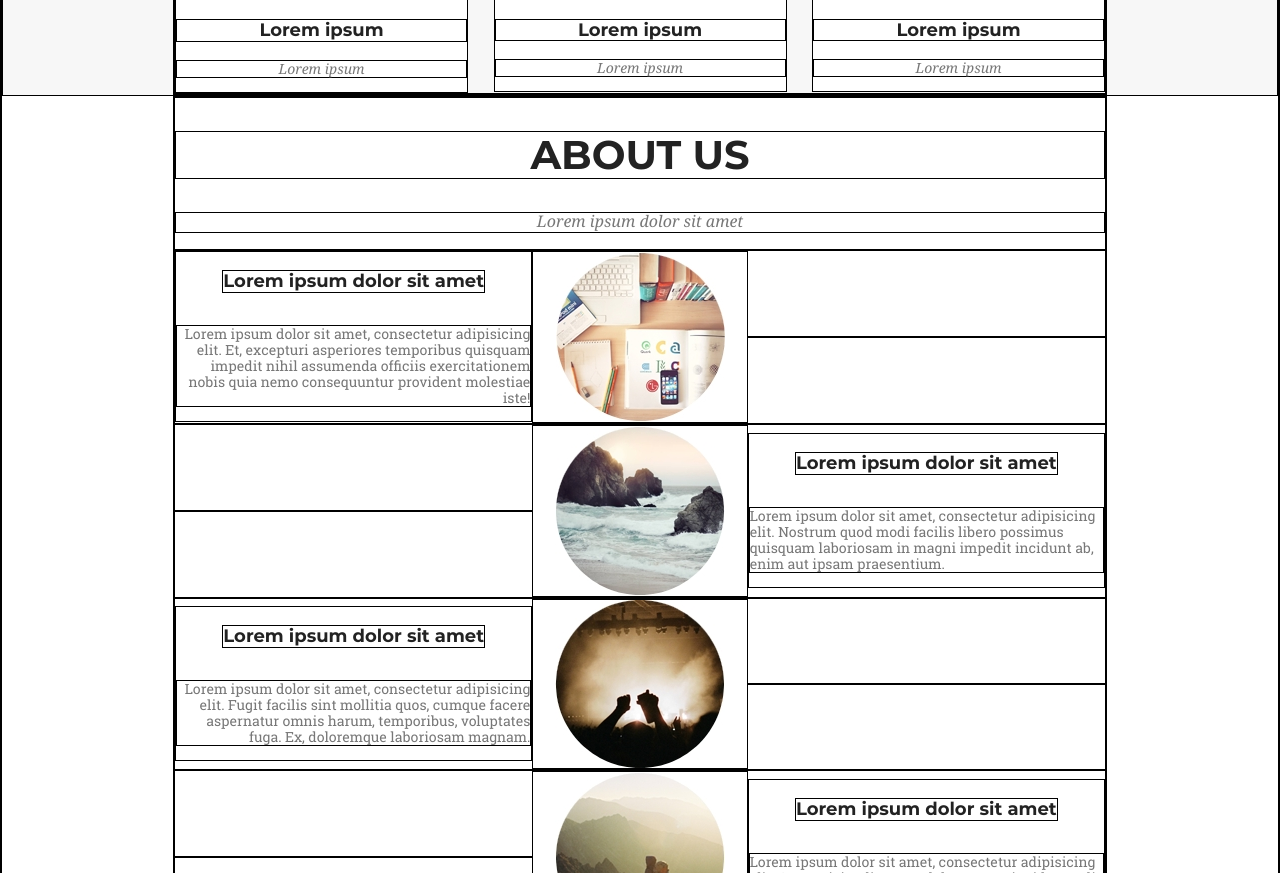
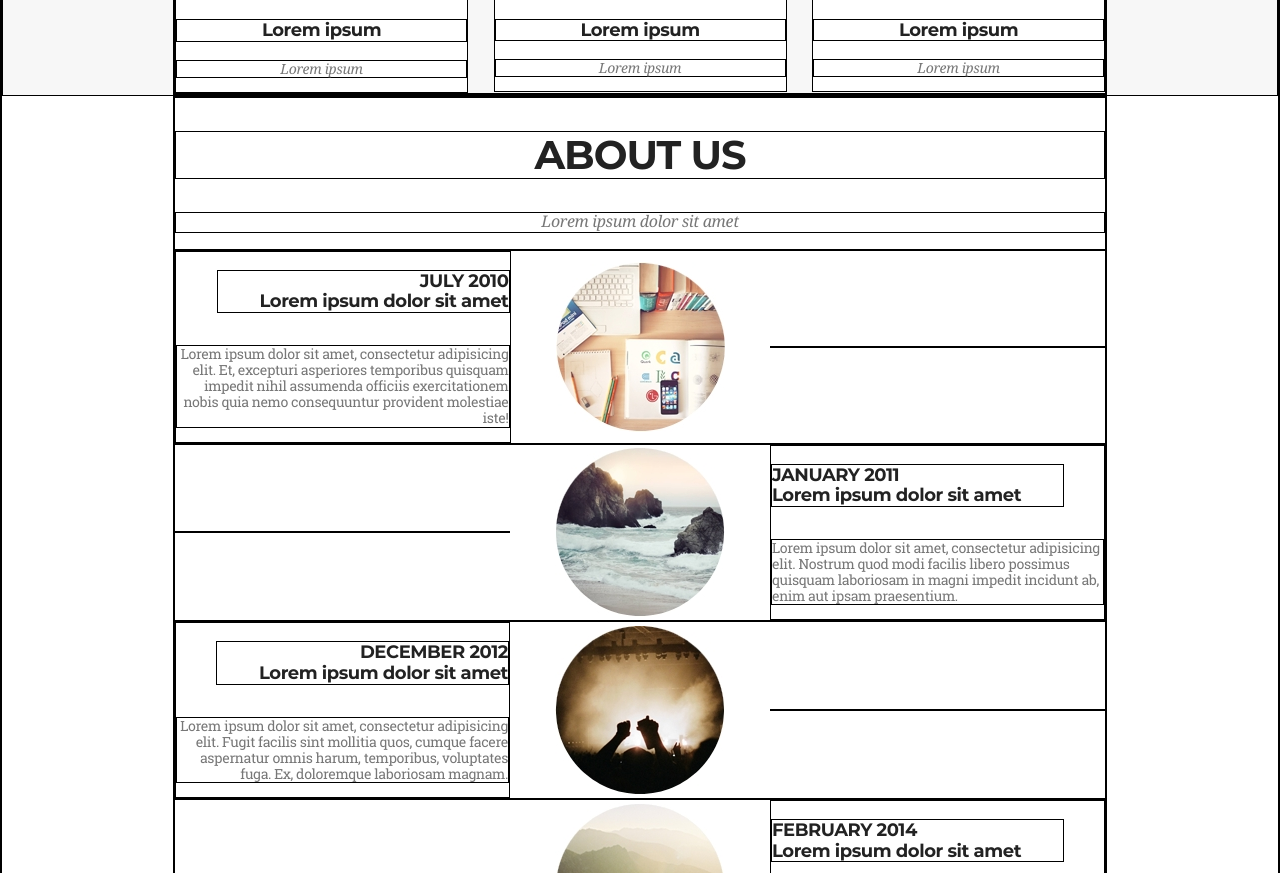
Before and after one commit to wodawodawoda/7-7, a website: page index.html in a window 1280 px wide. Shown: the part 1927-2800 px from the top of the page. Drawn offline with Linux system fonts and the light colour scheme.

Commit message:
Add about section

```diff
--- a/1-SASS/1-base/_base.sass
+++ b/1-SASS/1-base/_base.sass
@@ -24,14 +24,17 @@ body
 h2
 	+font($h-font, 40px, $h-black)
 	text-transform: uppercase
+	letter-spacing: -1px
 	&+p
 		+font($h-p-font, 16px, $p-grey)
 
 h3
 	+font($h-font, 18px, $h-black)
+	letter-spacing: -0.45px
 
 p
 	+font($p-font, 14px, $p-grey)
+	letter-spacing: -0.35px
 
 a
 	text-decoration: none
--- a/1-SASS/2-layouts/_layouts.sass
+++ b/1-SASS/2-layouts/_layouts.sass
@@ -77,17 +77,27 @@ nav
 // ABOUT US
 
 #about
-	.col, h3
+	img
+		margin: 0 45px
+	.col
 		text-align: right
-		&:nth-child(2)
-			flex: 0.6
-		&:nth-child(3), &:nth-child(3) > h3
+		align-items: flex-end
+		h3
+			&:first-line
+				text-transform: uppercase
+		&:nth-child(3)
 			text-align: left
+			align-items: flex-start
 	.last-about
-		display: flex
-		align-items: center
+		+flex()
 		text-align: center
 		+size(182px, 182px)
 		background: $color-gold
 		border: 7px solid #f1f1f1
 		border-radius: 50%
+		p
+			text-shadow: 0 1px 1px rgba(0, 0, 0, 0.7)
+			color: #ffffff
+			+font($h-font, 18px, #ffffff)
+			text-transform: uppercase
+			word-spacing: 182px
--- a/1-SASS/_variables.sass
+++ b/1-SASS/_variables.sass
@@ -23,6 +23,7 @@ $color-gold: #FED136
 $h-black: #222222
 $p-grey: #777777
 $bg-dark: #f7f7f7
+$bg-light: #f9f9f9
 
 //FONTS
 $logo-font: Wisdom
--- a/index.html
+++ b/index.html
@@ -92,31 +92,31 @@
 			<h2>about us</h2><p>Lorem ipsum dolor sit amet</p>
 		</div>
 		<div class="row">
-			<div class="col"><h3>Lorem ipsum dolor sit amet</h3>
+			<div class="col"><h3>july 2010</br>Lorem ipsum dolor sit amet</h3>
 			<p>Lorem ipsum dolor sit amet, consectetur adipisicing elit. Et, excepturi asperiores temporibus quisquam impedit nihil assumenda officiis exercitationem nobis quia nemo consequuntur provident molestiae iste!</p></div>
-			<div class="col"><img src="../../images/about-1.jpg" alt=""></div>
+			<img src="../../images/about-1.jpg" alt="about-img">
 			<div class="col"></div>
 		</div>
 		<div class="row">
 			<div class="col"></div>
-			<div class="col"><img src="../../images/about-2.jpg" alt=""></div>
-			<div class="col"><h3>Lorem ipsum dolor sit amet</h3>
+			<img src="../../images/about-2.jpg" alt="about-img">
+			<div class="col"><h3>january 2011</br>Lorem ipsum dolor sit amet</h3>
 			<p>Lorem ipsum dolor sit amet, consectetur adipisicing elit. Nostrum quod modi facilis libero possimus quisquam laboriosam in magni impedit incidunt ab, enim aut ipsam praesentium.</p></div>
 		</div>
 		<div class="row">
-			<div class="col"><h3>Lorem ipsum dolor sit amet</h3>
+			<div class="col"><h3>december 2012</br>Lorem ipsum dolor sit amet</h3>
 			<p>Lorem ipsum dolor sit amet, consectetur adipisicing elit. Fugit facilis sint mollitia quos, cumque facere aspernatur omnis harum, temporibus, voluptates fuga. Ex, doloremque laboriosam magnam.</p></div>
-			<div class="col"><img src="../../images/about-3.jpg" alt=""></div>
+			<img src="../../images/about-3.jpg" alt="about-img">
 			<div class="col"></div>
 		</div>
 		<div class="row">
 			<div class="col"></div>
-			<div class="col"><img src="../../images/about-4.jpg" alt=""></div>
-			<div class="col"><h3>Lorem ipsum dolor sit amet</h3>
+			<img src="../../images/about-4.jpg" alt="about-img">
+			<div class="col"><h3>February 2014</br>Lorem ipsum dolor sit amet</h3>
 			<p>Lorem ipsum dolor sit amet, consectetur adipisicing elit. Quos reiciendis amet, dolor earum, incidunt velit autem. Nobis ducimus adipisci, mollitia sint facere, minima incidunt commodi.</p></div>
 		</div>
 		<div class="row">
-			<div class="last-about">OUR STORY CONTINUES ...</div>
+			<div class="last-about"><p>our story continues ...</p></div>
 		</div>
 	</section>
 
```
Also changed, not shown: 0-CSS/app.css.
